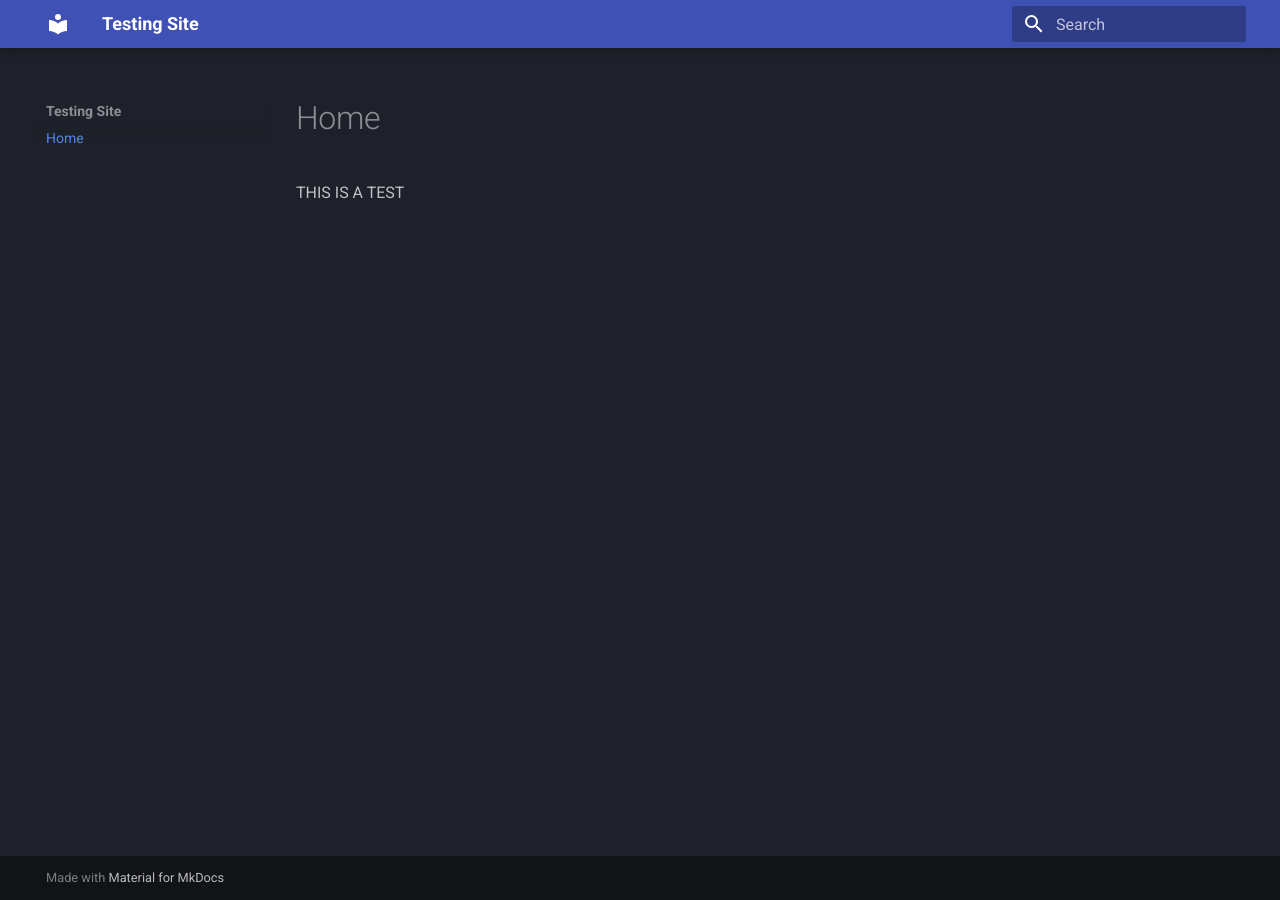
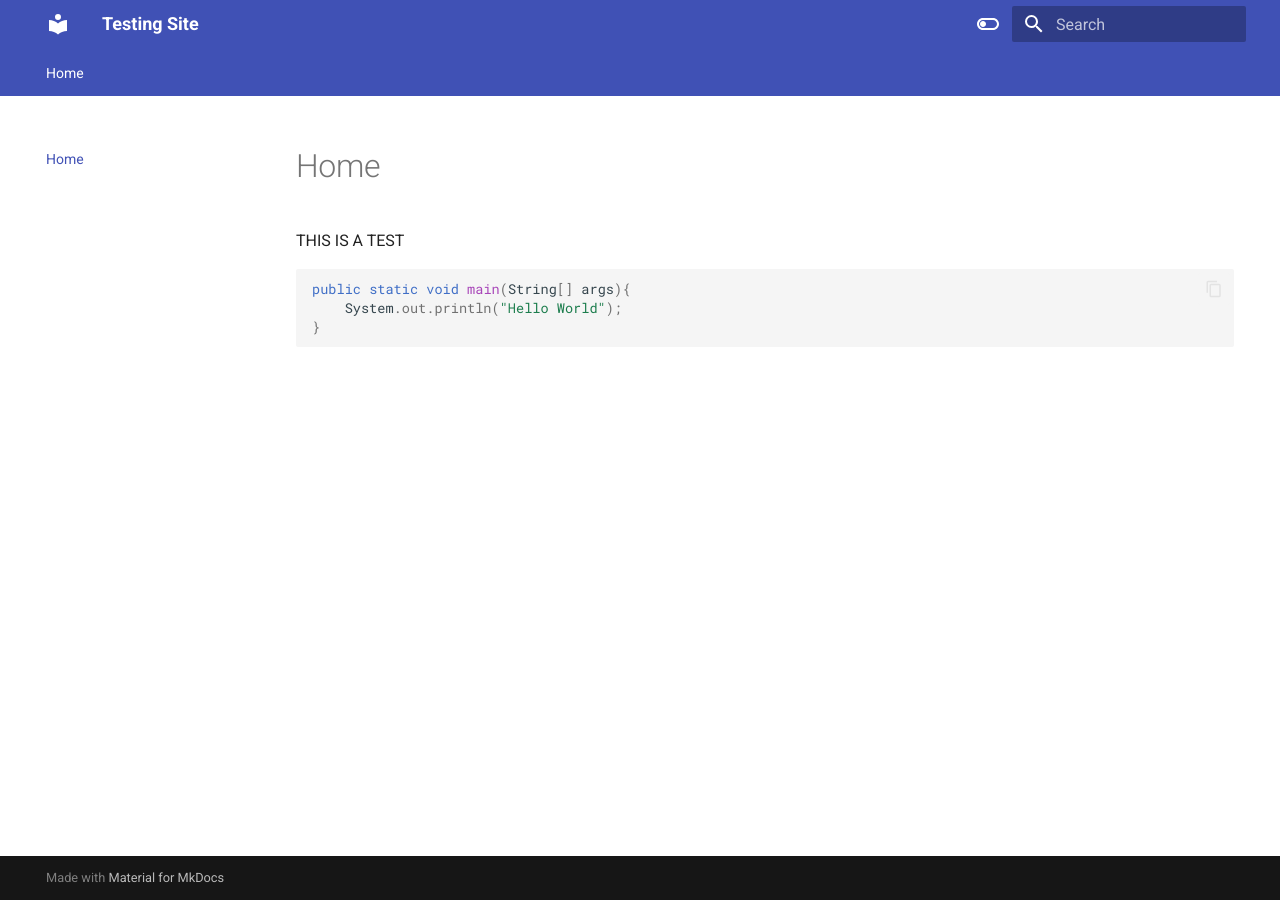
Before and after one commit to goatfanboi23/TestingDocs, an MkDocs documentation site: the page built from docs/index.md, in a window 1280 px wide. Built offline with MkDocs 1.6.1 and Material for MkDocs 9.7.7, drawn with Linux system fonts in a browser that asks for light colours.

Commit message:
added color stuff and features

````diff
--- a/docs/index.md
+++ b/docs/index.md
@@ -1 +1,7 @@
 THIS IS A TEST
+
+```java
+public static void main(String[] args){
+    System.out.println("Hello World");
+}
+```
--- a/docs/requirements.txt
+++ b/docs/requirements.txt
@@ -1 +1,2 @@
 mkdocs-material
+pymdown-extensions
--- a/mkdocs.yml
+++ b/mkdocs.yml
@@ -1,5 +1,40 @@
 site_name: Testing Site
 theme:
   name: material
+  features:
+    - navigation.tabs
+    - navigation.sections
+    - toc.integrate
+    - navigation.top
+    - search.suggest
+    - search.highlight
+    - content.tabs.link
+    - content.code.annotation
+    - content.code.copy
+  language: en
   palette:
-    scheme: slate  # Ensures dark mode is applied
+    # Palette toggle for light mode
+    - scheme: default
+      toggle:
+        icon: material/toggle-switch-off-outline
+        name: Switch to dark mode
+    # Palette toggle for dark mode
+    - scheme: slate
+      primary: black
+      toggle:
+        icon: material/toggle-switch
+        name: Switch to light mode
+
+markdown_extensions:
+  - pymdownx.highlight:
+      anchor_linenums: true
+  - pymdownx.inlinehilite
+  - pymdownx.snippets
+  - admonition
+  - pymdownx.arithmatex:
+      generic: true
+  - footnotes
+  - pymdownx.details
+  - pymdownx.superfences
+  - pymdownx.mark
+  - attr_list
````
